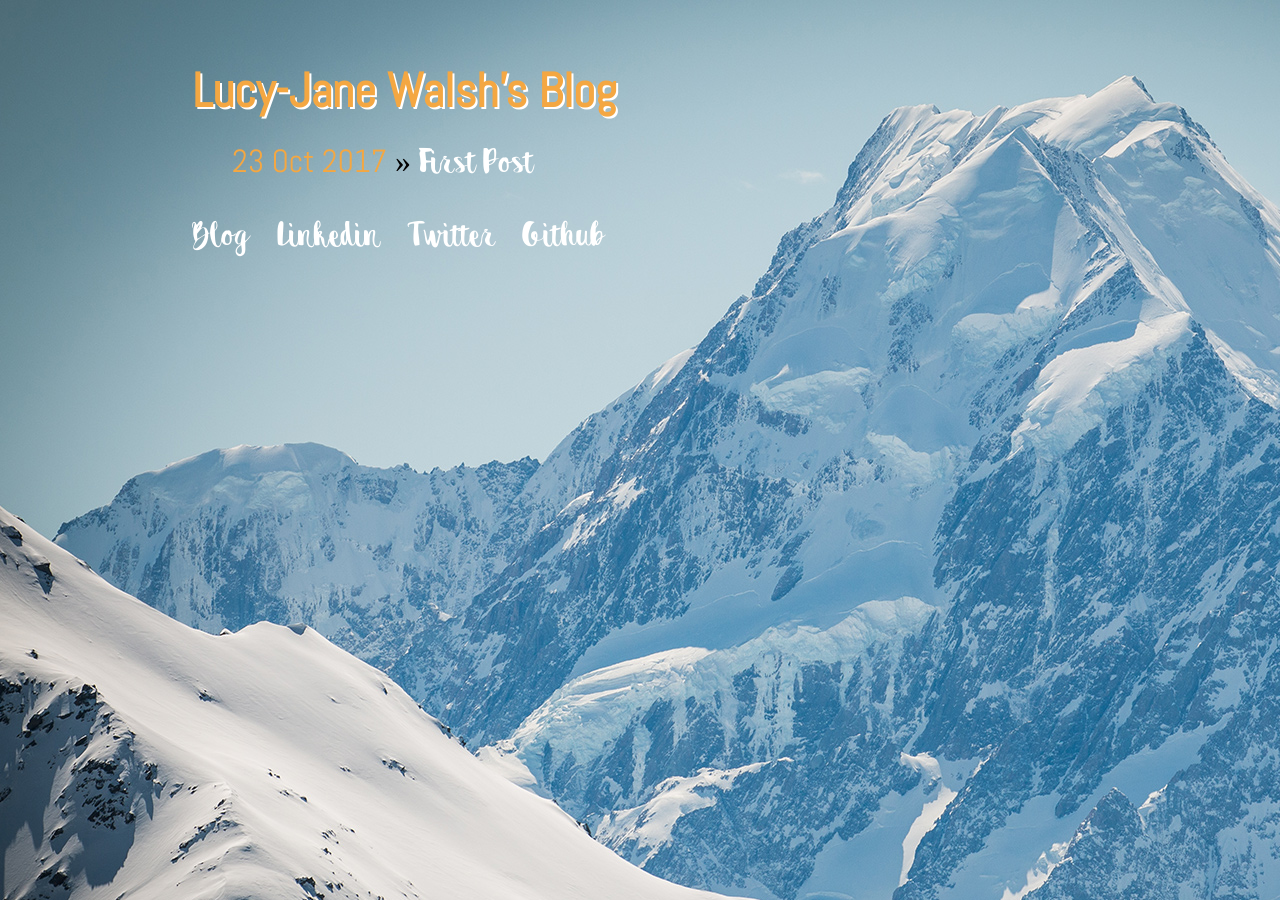
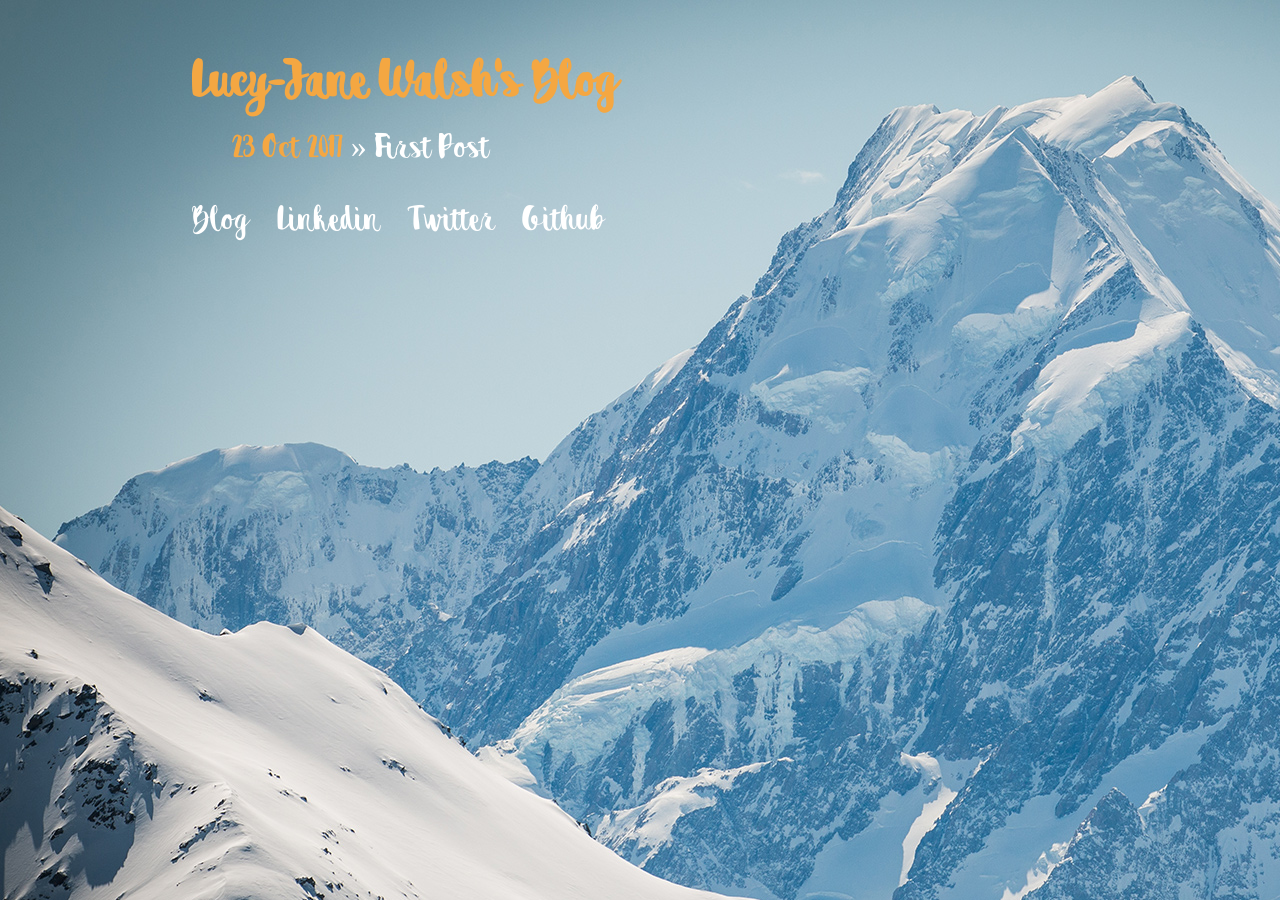
Before and after one commit to ljewalsh/ljewalsh.github.io, a Jekyll site: the page built from blog/index.html, in a window 1280 px wide. Built offline with Jekyll 4.4.1, drawn with Linux system fonts in a browser that asks for light colours.

Commit message:
Updates fonts'

```diff
--- a/blog/index.html
+++ b/blog/index.html
@@ -6,6 +6,6 @@ title: Lucy-Jane Walsh's Blog
 	<ul class="posts">
 
 	  {% for post in site.posts %}
-	    <li><span class="date">{{ post.date | date_to_string }}</span> » <a href="{{ post.url }}" class='post-title' title="{{ post.title }}">{{ post.title }}</a></li>
+	    <li><span class="date">{{ post.date | date_to_string }}</span> <span class="arrows">»</span> <a href="{{ post.url }}" class='post-title' title="{{ post.title }}">{{ post.title }}</a></li>
 	  {% endfor %}
 	</ul>
--- a/css/main.css
+++ b/css/main.css
@@ -1,8 +1,3 @@
-@font-face {
-  font-family: "Abel-Regular";
-  src: url("../assets/fonts/Abel-Regular.ttf");
-}
-
 @font-face {
   font-family: "destain";
   src: url("../assets/fonts/destain.ttf");
@@ -46,15 +41,14 @@ a:hover {
 
 h1 {
     font-size: 3em;
-    font-family:'Abel-Regular';
+    font-family:'destain';
     margin: 0;
-    text-shadow: 2px 2px #ffffff;
     color: #f4a742;
 }
 
 h2 {
   font-size: 2em;
-  font-family: 'Abel-Regular';
+  font-family: 'destain';
   margin: 0.5em 0;
   color: #f4a742;
 }
@@ -74,7 +68,7 @@ ul.posts li {
 }
 
 .date, .meta {
-  font-family: 'Abel-Regular';
+  font-family: 'destain';
   color: #f4a742;
 }
 
```
Also changed, not shown: 1 other file.
